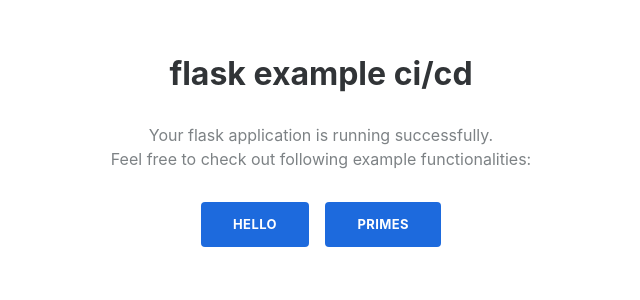
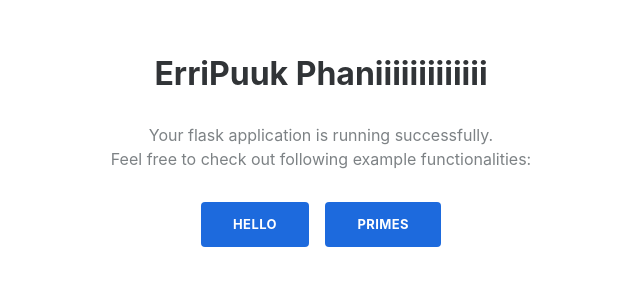
Before and after one commit to kk4129/devOps, a Flask app: page / in a window 1280 px wide. Shown: the part 72-372 px from the top of the page, without its empty margins (319-959 px from the left). Run offline with Flask 2, Linux system fonts and the light colour scheme; some libraries are stand-ins or nearby versions.

Commit message:
CI/CD test

```diff
--- a/flaskr/templates/index.html
+++ b/flaskr/templates/index.html
@@ -6,7 +6,7 @@
 
 {% block content %}
     <div class="intro">
-        <h2 class="text-center">flask example ci/cd</h2>
+        <h2 class="text-center">ErriPuuk Phaniiiiiiiiiiiii</h2>
         <p class="text-center">Your flask application is running successfully.<br>Feel free to check out following example functionalities:</p>
     </div>
     <div class="buttons">
```
